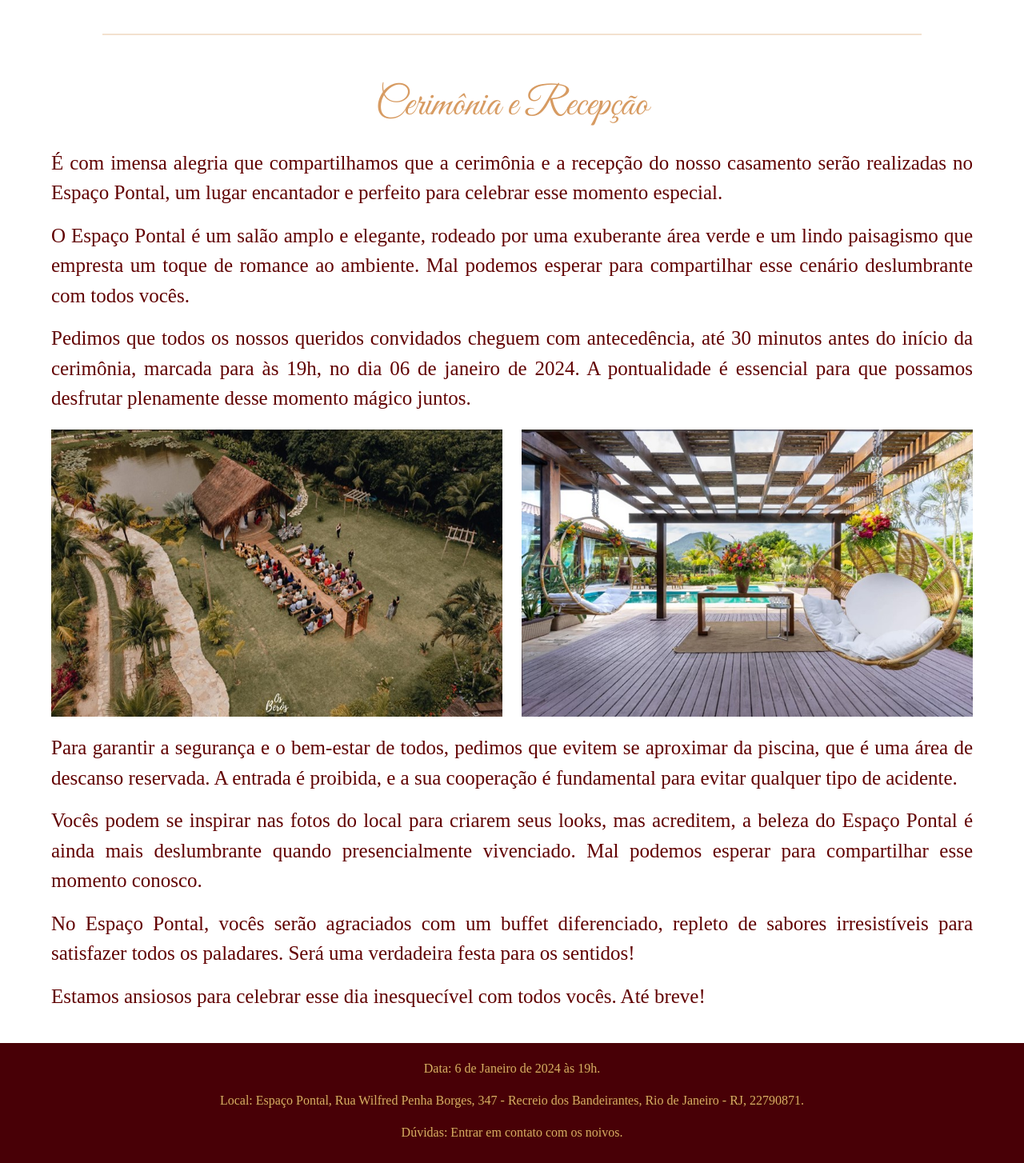
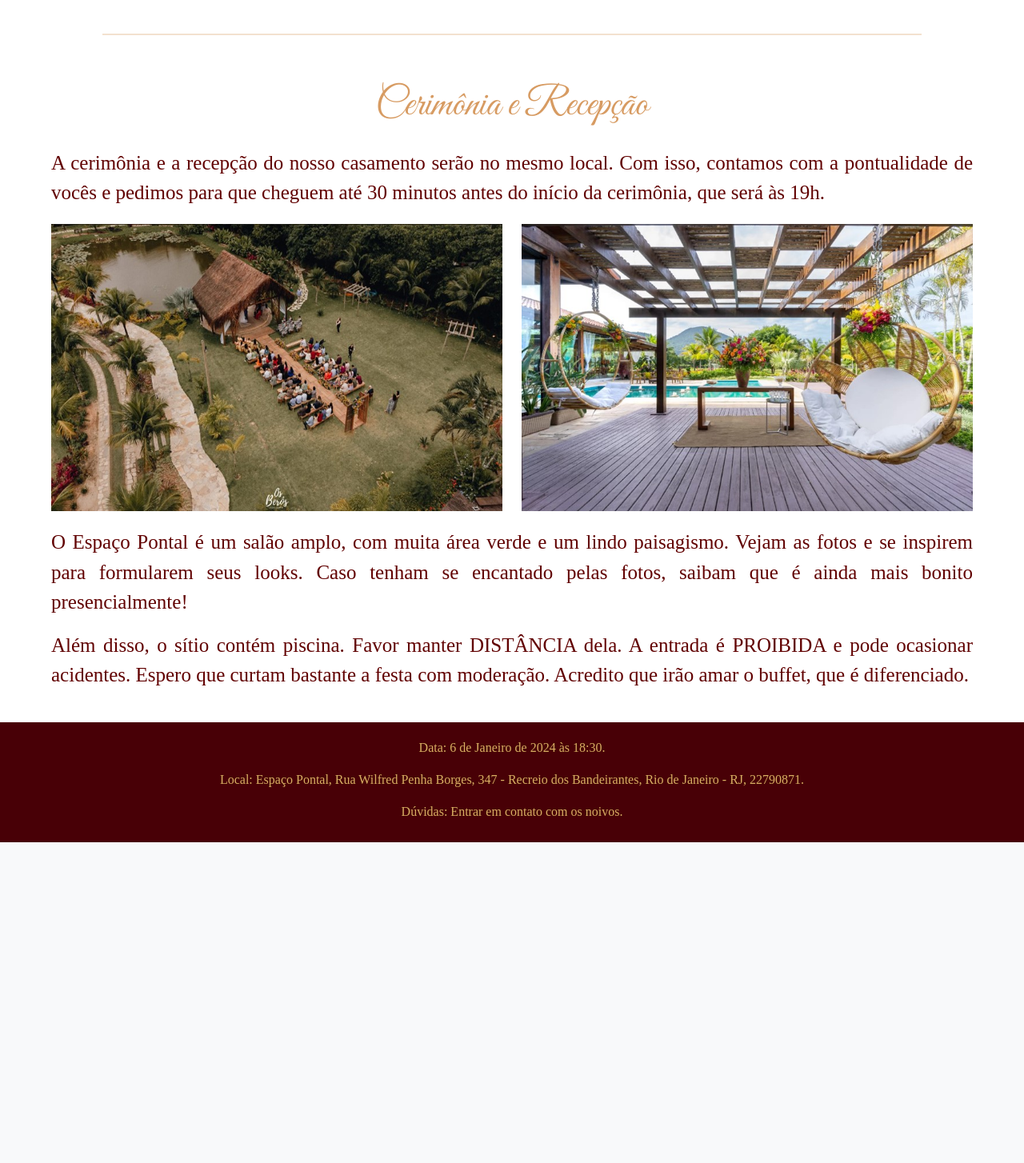
Before and after one commit to caiocbr/WeddingWebSite, a Flask app: page / in a window 1280 px wide. Shown: the part 2575-4029 px from the top of the page at 80% size. After the commit the page ends 3628 px from the top, so only its background shows below. Run offline with Flask 3, Linux system fonts and the light colour scheme; some libraries are stand-ins or nearby versions; some web fonts are replaced.

Commit message:
editando o texto de cerimonia e casamento por conta da minha ESPOSA que me oideia muito e quer deixar o site mais feio

```diff
--- a/templates/index.html
+++ b/templates/index.html
@@ -62,22 +62,18 @@
         <div class="section">
             <div class="content" style="margin-left: 5%; margin-right: 5%;">
                 <p class="section-title-text">Cerimônia e Recepção</p>
-                <p class="section-text">É com imensa alegria que compartilhamos que a cerimônia e a recepção do nosso casamento serão realizadas no Espaço Pontal, um lugar encantador e perfeito para celebrar esse momento especial.</p>
-                <p class="section-text">O Espaço Pontal é um salão amplo e elegante, rodeado por uma exuberante área verde e um lindo paisagismo que empresta um toque de romance ao ambiente. Mal podemos esperar para compartilhar esse cenário deslumbrante com todos vocês.</p>
-                <p class="section-text">Pedimos que todos os nossos queridos convidados cheguem com antecedência, até 30 minutos antes do início da cerimônia, marcada para às 19h, no dia 06 de janeiro de 2024. A pontualidade é essencial para que possamos desfrutar plenamente desse momento mágico juntos.</p>
+                <p class="section-text">A cerimônia e a recepção do nosso casamento serão no mesmo local. Com isso, contamos com a pontualidade de vocês e pedimos para que cheguem até 30 minutos antes do início da cerimônia, que será às 19h.</p>
                 <div style="display: flex; margin-top: 20px; margin-bottom: 20px;">
                     <img src="../static/images/EspaçoPontalCerimonia.jpg" style="width: 49%;">
                     <img src="../static/images/EspaçoPontalPiscina.jpg" style="margin-left: 2%; width: 49%;">
                 </div>
-                <p class="section-text">Para garantir a segurança e o bem-estar de todos, pedimos que evitem se aproximar da piscina, que é uma área de descanso reservada. A entrada é proibida, e a sua cooperação é fundamental para evitar qualquer tipo de acidente.</p>
-                <p class="section-text">Vocês podem se inspirar nas fotos do local para criarem seus looks, mas acreditem, a beleza do Espaço Pontal é ainda mais deslumbrante quando presencialmente vivenciado. Mal podemos esperar para compartilhar esse momento conosco.</p>
-                <p class="section-text">No Espaço Pontal, vocês serão agraciados com um buffet diferenciado, repleto de sabores irresistíveis para satisfazer todos os paladares. Será uma verdadeira festa para os sentidos!</p>
-                <p class="section-text">Estamos ansiosos para celebrar esse dia inesquecível com todos vocês. Até breve!</p>
+                <p class="section-text">O Espaço Pontal é um salão amplo, com muita área verde e um lindo paisagismo. Vejam as fotos e se inspirem para formularem seus looks. Caso tenham se encantado pelas fotos, saibam que é ainda mais bonito presencialmente!</p>
+                <p class="section-text">Além disso, o sítio contém piscina. Favor manter DISTÂNCIA dela. A entrada é PROIBIDA e pode ocasionar acidentes. Espero que curtam bastante a festa com moderação. Acredito que irão amar o buffet, que é diferenciado.</p>
             </div>
         </div>
 
         <div class="footer">
-            <p class="footer-text" style="padding-top: 20px !important;">Data: 6 de Janeiro de 2024 às 19h.</p>
+            <p class="footer-text" style="padding-top: 20px !important;">Data: 6 de Janeiro de 2024 às 18:30.</p>
             <p class="footer-text">Local: Espaço Pontal, Rua Wilfred Penha Borges, 347 - Recreio dos Bandeirantes, Rio de Janeiro - RJ, 22790871.</p>
             <p class="footer-text">Dúvidas: Entrar em contato com os noivos.</p>
         </div>
```
